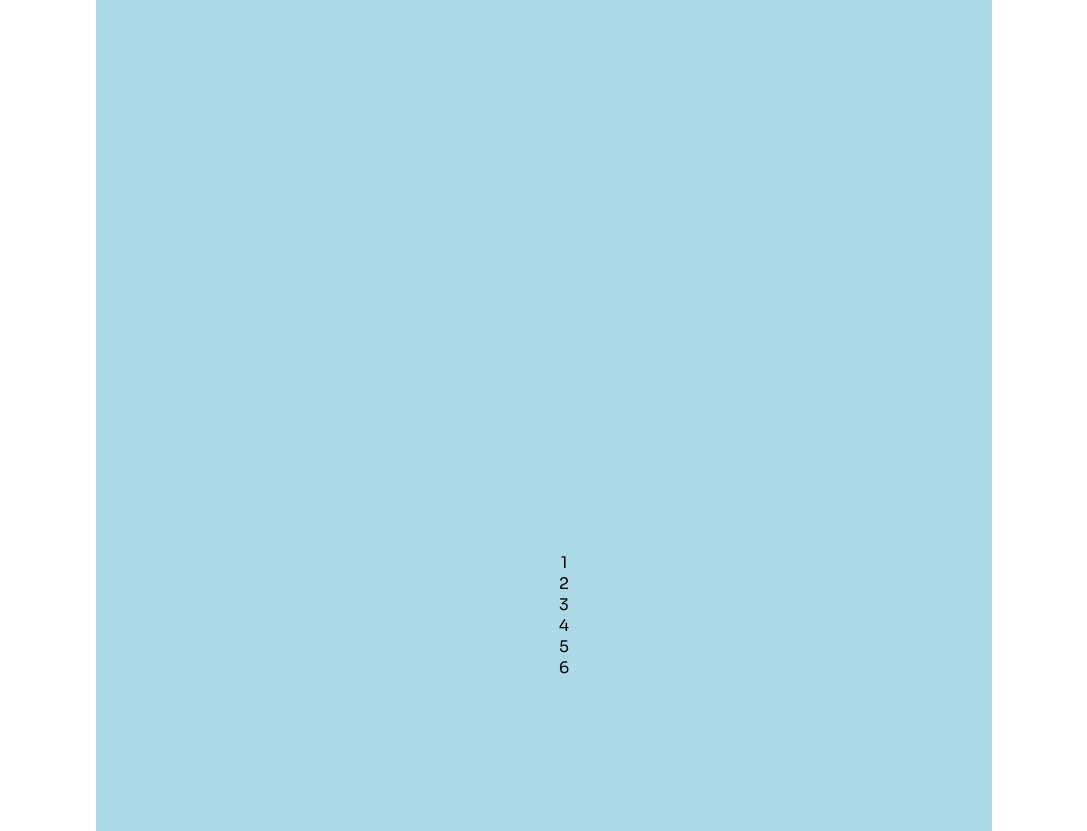
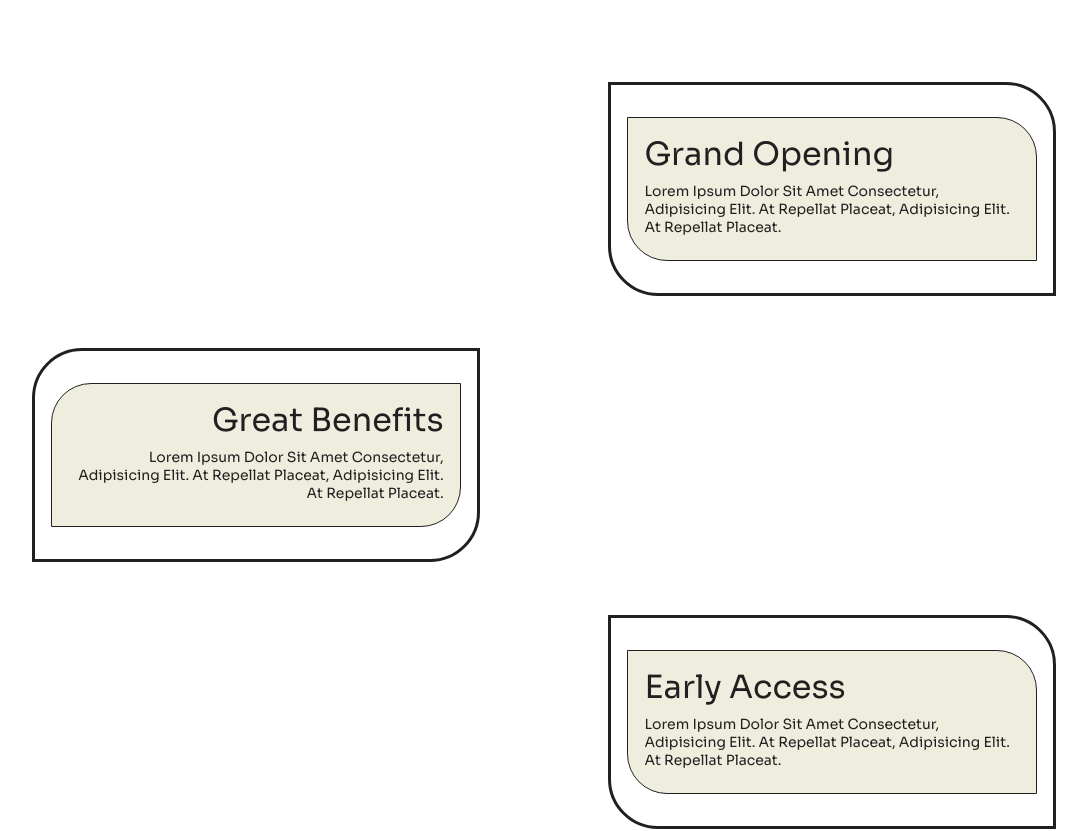
Before and after one commit to nerohoop/nft-landing-page, a React (Create React App) app: page / in a window 1280 px wide. Shown: the part 1800-2631 px from the top of the page, without its empty margins (96-1183 px from the left). Built offline with nearby package versions, Linux system fonts and the light colour scheme; a web font is replaced by a local one.

Commit message:
Update roadmap section with roadmap items

```diff
--- a/src/components/sections/Roadmap.js
+++ b/src/components/sections/Roadmap.js
@@ -1,6 +1,8 @@
-import React from "react";
+import React, { useRef, useLayoutEffect } from "react";
 import styled from "styled-components";
 import DrawSvg from "../DrawSvg";
+import gsap from "gsap";
+import ScrollTrigger from "gsap/ScrollTrigger";
 
 const Section = styled.section`
   min-height: 100vh;
@@ -24,7 +26,7 @@ const Title = styled.h1`
 `;
 
 const Container = styled.div`
-  width: 70%;
+  width: 80%;
   height: 200vh;
   background-color: ${(props) => props.theme.body};
   margin: 0 auto;
@@ -48,10 +50,121 @@ const Items = styled.ul`
   flex-direction: column;
   justify-content: center;
   align-items: center;
-  background-color: lightblue;
+  // background-color: lightblue;
+  padding: 0;
+
+  & > *:nth-of-type(2n + 1) {
+    justify-content: start;
+
+    div {
+      border-radius: 50px 0 50px 0;
+      text-align: right;
+    }
+    p {
+      border-radius: 40px 0 40px 0;
+    }
+  }
+
+  & > *:nth-of-type(2n) {
+    justify-content: end;
+
+    div {
+      border-radius: 0 50px 0 50px;
+      text-align: left;
+    }
+    p {
+      border-radius: 0 40px 0 40px;
+    }
+  }
 `;
 
+const Item = styled.li`
+  width: 100%;
+  height: 100%;
+  display: flex;
+`;
+
+const ItemContainer = styled.div`
+  width: 40%;
+  height: fit-content;
+  padding: 1rem;
+  border: 3px solid ${(props) => props.theme.text};
+`;
+
+const Box = styled.p`
+  height: fit-content;
+  background-color: ${(props) => props.theme.carouselColor};
+  color: ${(props) => props.theme.text};
+  padding: 1rem;
+  position: relative;
+  border: 1px solid ${(props) => props.theme.text};
+`;
+
+const SubTitle = styled.span`
+  display: block;
+  font-size: ${(props) => props.theme.fontxl};
+  text-transform: capitalize;
+  color: ${(props) => props.theme.text};
+`;
+
+const Text = styled.span`
+  display: block;
+  font-size: ${(props) => props.theme.fontsm};
+  text-transform: capitalize;
+  color: ${(props) => props.theme.text};
+
+  font-weight: 400;
+  margin: 0.5rem 0;
+`;
+
+const RoadMapItem = ({ title, subtext, addToRef }) => {
+  return (
+    <Item ref={addToRef}>
+      <ItemContainer>
+        <Box>
+          <SubTitle>{title}</SubTitle>
+          <Text>{subtext}</Text>
+        </Box>
+      </ItemContainer>
+    </Item>
+  );
+};
+
 const Roadmap = () => {
+  const revealRefs = useRef([]);
+  revealRefs.current = [];
+  gsap.registerPlugin(ScrollTrigger);
+
+  const addToRefs = (el) => {
+    if (el && !revealRefs.current.includes(el)) {
+      revealRefs.current.push(el);
+    }
+  };
+
+  useLayoutEffect(() => {
+    let t1 = gsap.timeline();
+    revealRefs.current.forEach((el, index) => {
+      t1.fromTo(
+        el.childNodes[0],
+        {
+          y: "0",
+        },
+        {
+          y: "-30%",
+
+          scrollTrigger: {
+            id: `section-${index + 1}`,
+            trigger: el,
+            start: "top center+=200px",
+            end: "bottom center",
+            scrub: true,
+          },
+        }
+      );
+    });
+    return () => {};
+  }, []);
+
   return (
     <Section>
       <Title>Roadmap</Title>
@@ -60,12 +173,32 @@ const Roadmap = () => {
           <DrawSvg />
         </SvgCotainer>
         <Items>
-          <li>1</li>
-          <li>2</li>
-          <li>3</li>
-          <li>4</li>
-          <li>5</li>
-          <li>6</li>
+          <Item>&nbsp;</Item>
+          <RoadMapItem
+            addToRef={addToRefs}
+            title="Grand Opening"
+            subtext="Lorem Ipsum Dolor Sit Amet Consectetur, Adipisicing Elit. At Repellat Placeat, Adipisicing Elit. At Repellat Placeat."
+          />
+          <RoadMapItem
+            addToRef={addToRefs}
+            title="Great Benefits"
+            subtext="Lorem Ipsum Dolor Sit Amet Consectetur, Adipisicing Elit. At Repellat Placeat, Adipisicing Elit. At Repellat Placeat."
+          />
+          <RoadMapItem
+            addToRef={addToRefs}
+            title="Early Access"
+            subtext="Lorem Ipsum Dolor Sit Amet Consectetur, Adipisicing Elit. At Repellat Placeat, Adipisicing Elit. At Repellat Placeat."
+          />
+          <RoadMapItem
+            addToRef={addToRefs}
+            title="New Merch"
+            subtext="Lorem Ipsum Dolor Sit Amet Consectetur, Adipisicing Elit. At Repellat Placeat, Adipisicing Elit. At Repellat Placeat."
+          />
+          <RoadMapItem
+            addToRef={addToRefs}
+            title="Holders Ranking"
+            subtext="Lorem Ipsum Dolor Sit Amet Consectetur, Adipisicing Elit. At Repellat Placeat, Adipisicing Elit. At Repellat Placeat."
+          />
         </Items>
       </Container>
     </Section>
```
